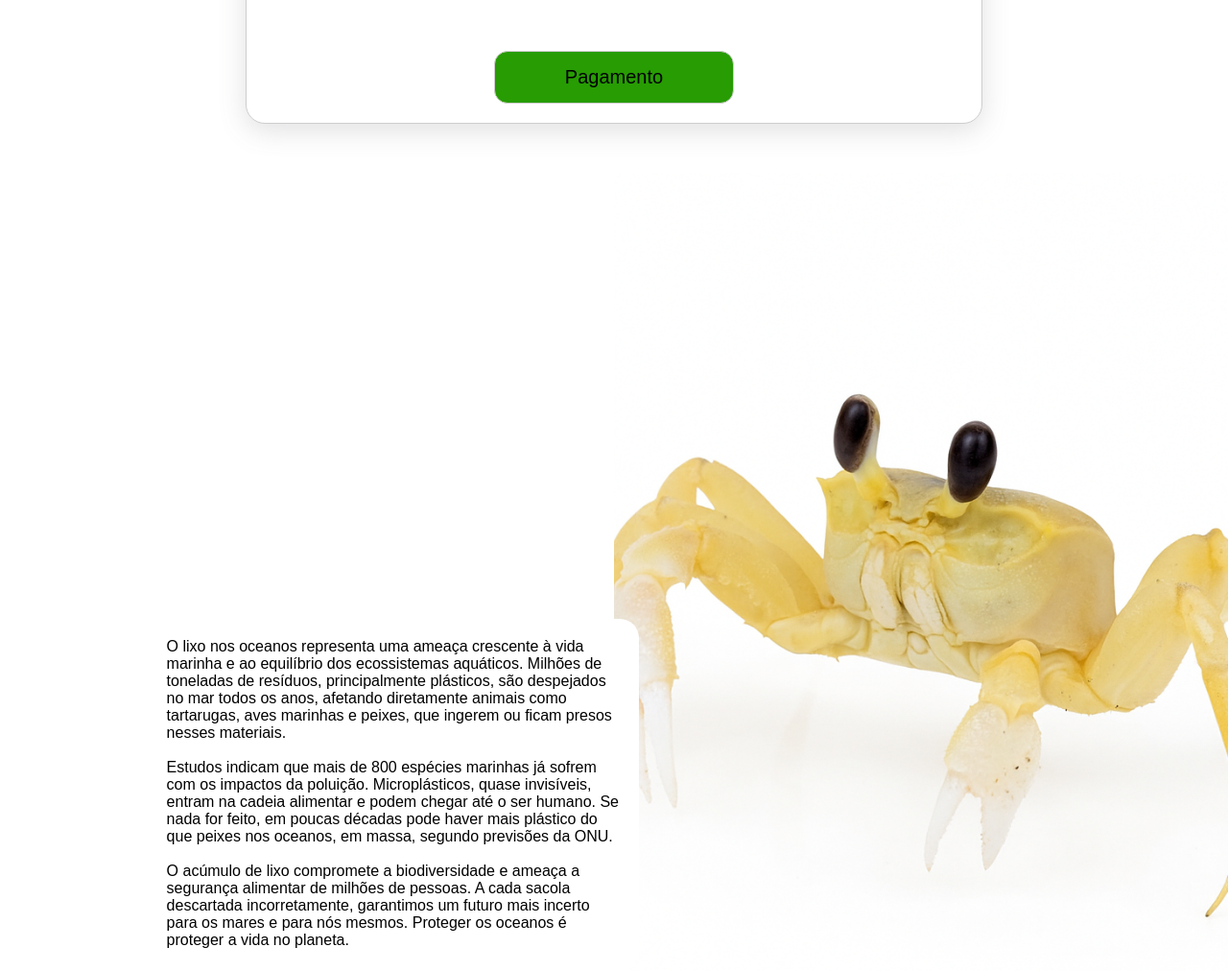
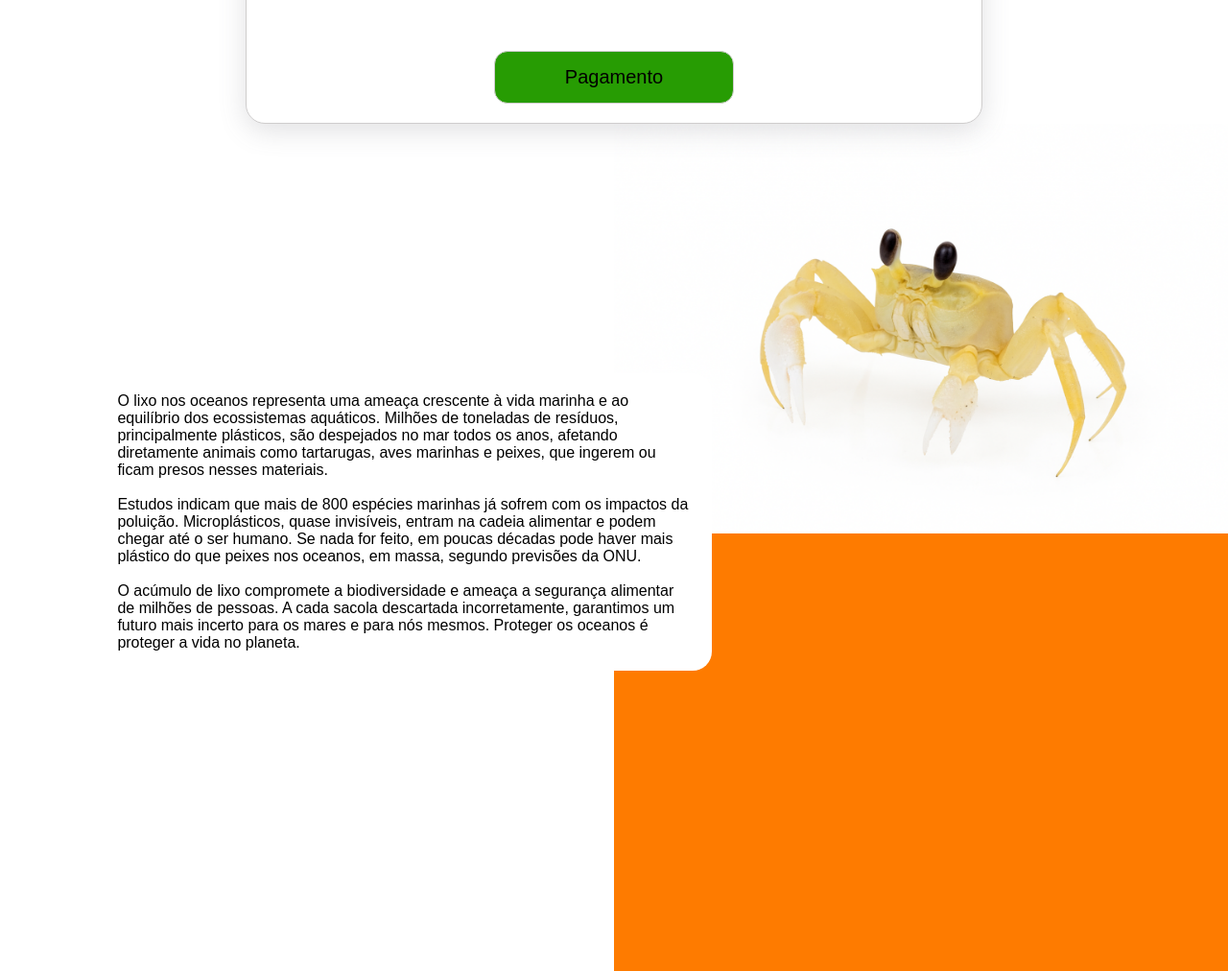
Before and after one commit to Motabcc/Projeto_Website, a plain HTML site: page index.html in a window 1280 px wide. Shown: the part 1037-2049 px from the top of the page at 96% size. Drawn offline with Linux system fonts and the light colour scheme.

Commit message:
Atualização

```diff
--- a/WebApp.css
+++ b/WebApp.css
@@ -33,17 +33,7 @@ body{
     display: block;
     transform: scaleX(-1); /* se quiser o efeito espelhado */
 }
-.imagemDois{
-    width: 80%;
-    height: 80%;
-    margin-top: 4%;
-    margin-left: 55%;
-    margin-right: 0;
-}
-.imagemDois img {
-    width: 50%;
-    height: 50%;
-}
+
 .containerLaranja{
     font-weight: 600;
     color:rgb(0, 0, 0);
@@ -64,14 +54,15 @@ body{
     overflow: hidden;
     position: relative;
     z-index: -1;
-    margin-left:auto;
+    left: 50vw;
+    background-color: #fe7b00;
 }
 .imagemDois img {
     width: 100%;
-    height: 100%;
-
+    height: auto;
     object-fit: cover;
     display: block;
+    background-color: #fe7b00;
 }
 .textoMenu{
     z-index: 1;
@@ -106,18 +97,19 @@ body{
 }
 .textoCarangueijo{
     font-weight: 500;
+    position: relative;
+    left: 8vw;
+    bottom: 50vw;
     color:rgb(0, 0, 0);
     font-family: Arial, sans-serif;
     z-index: 1;
-    margin-top: -34%;
-    margin-left: 12%;
     display: flex;
     flex-direction: column;
-    align-items: center;
+    align-items: stretch;
     justify-content:  center;
     background-color: rgb(255, 255, 255);
     padding: 20px;/* espaçamento interno*/
-    width: 40%;
+    width: 50%;
     border-radius: 20px;
 }
 .segundoTexto{
```
Also changed, not shown: index.html (+30 -6 lines).
